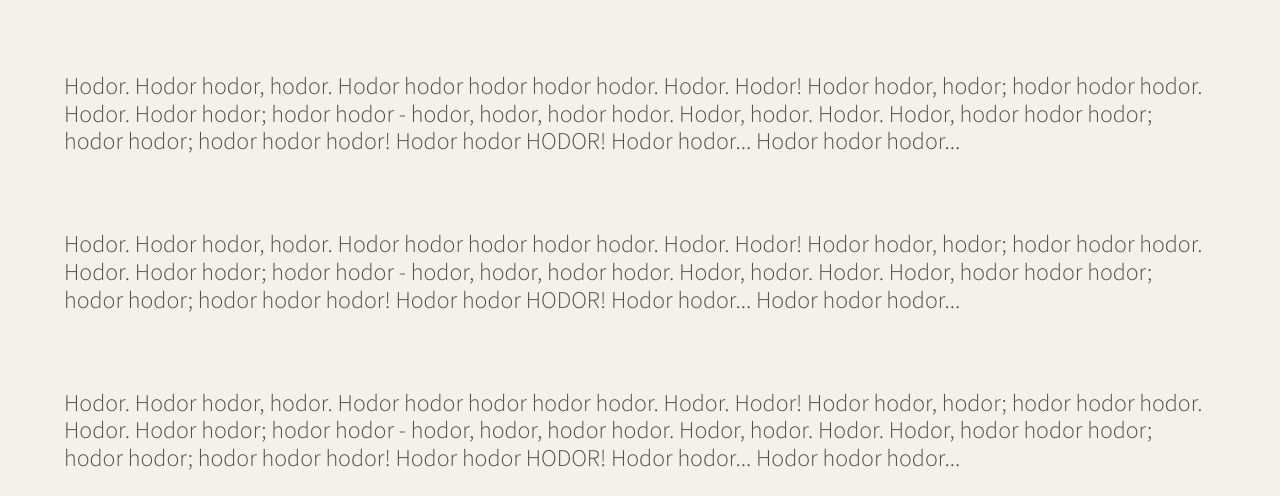
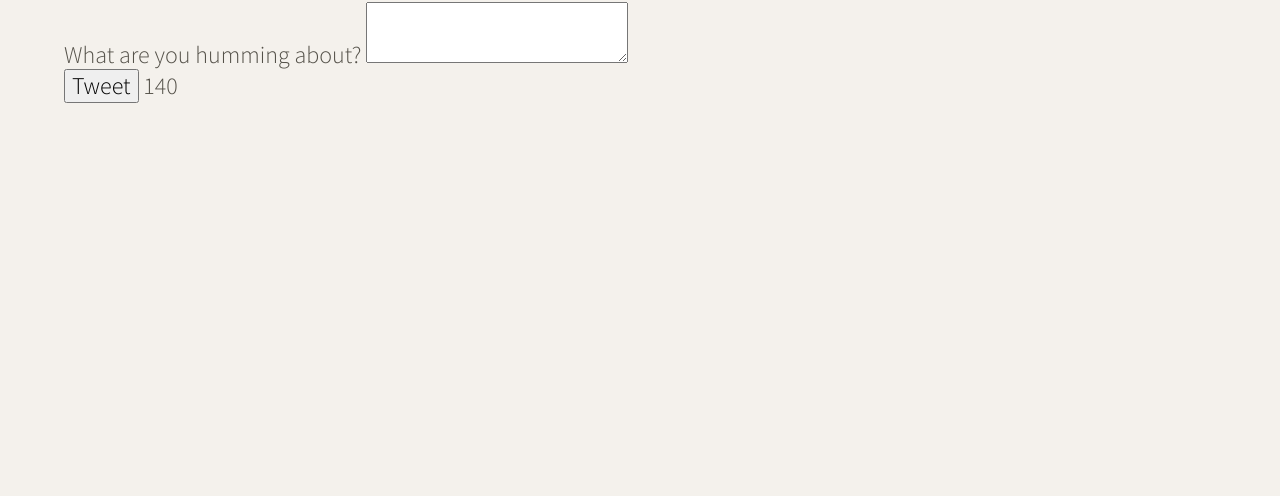
Before and after one commit to AidanYee/tweeter, a website: page public/index.html in a window 1280 px wide. Shown: the part 619-1115 px from the top of the page. After the commit the page ends 800 px from the top, so only its background shows below. Drawn offline with nearby package versions, Linux system fonts and the light colour scheme.

Commit message:
add form to app

```diff
--- a/public/index.html
+++ b/public/index.html
@@ -58,31 +58,17 @@
 
     <!-- Page-specific (main) content here -->
     <main class="container">
-      <h1>Hodor!!!!!</h1>
-      <br />
-      <p>
-        Hodor. Hodor hodor, hodor. Hodor hodor hodor hodor hodor. Hodor. Hodor!
-        Hodor hodor, hodor; hodor hodor hodor. Hodor. Hodor hodor; hodor hodor -
-        hodor, hodor, hodor hodor. Hodor, hodor. Hodor. Hodor, hodor hodor
-        hodor; hodor hodor; hodor hodor hodor! Hodor hodor HODOR! Hodor hodor...
-        Hodor hodor hodor...
-      </p>
-      <br />
-      <p>
-        Hodor. Hodor hodor, hodor. Hodor hodor hodor hodor hodor. Hodor. Hodor!
-        Hodor hodor, hodor; hodor hodor hodor. Hodor. Hodor hodor; hodor hodor -
-        hodor, hodor, hodor hodor. Hodor, hodor. Hodor. Hodor, hodor hodor
-        hodor; hodor hodor; hodor hodor hodor! Hodor hodor HODOR! Hodor hodor...
-        Hodor hodor hodor...
-      </p>
-      <br />
-      <p>
-        Hodor. Hodor hodor, hodor. Hodor hodor hodor hodor hodor. Hodor. Hodor!
-        Hodor hodor, hodor; hodor hodor hodor. Hodor. Hodor hodor; hodor hodor -
-        hodor, hodor, hodor hodor. Hodor, hodor. Hodor. Hodor, hodor hodor
-        hodor; hodor hodor; hodor hodor hodor! Hodor hodor HODOR! Hodor hodor...
-        Hodor hodor hodor...
-      </p>
+      <section class="new-tweet">
+        <h2>Compose Tweet</h2>
+        <form method="POST" action="/tweets">
+          <label for="tweet-text">What are you humming about?</label>
+          <textarea name="text" id="tweet-text"></textarea>
+          <div>
+            <button type="submit">Tweet</button>
+            <output name="counter" class="counter" for="tweet-text">140</output>
+          </div>
+        </form>
+      </section>
     </main>
   </body>
 </html>
--- a/public/styles/nav.css
+++ b/public/styles/nav.css
@@ -7,8 +7,8 @@ nav {
   width: 100%;
   justify-content: space-between;
   padding: 1.5em;
-  padding-bottom: 0;
-  z-index: 10;
+  padding-bottom: 50;
+  z-index: 1;
 }
 
 .logo {
```
